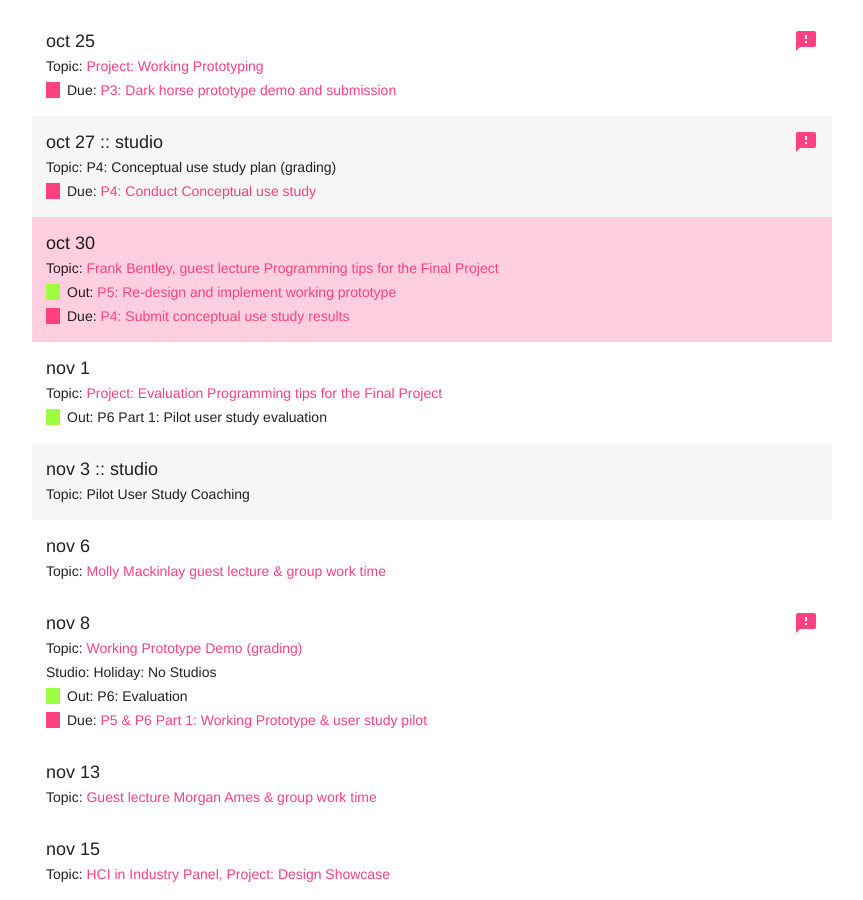
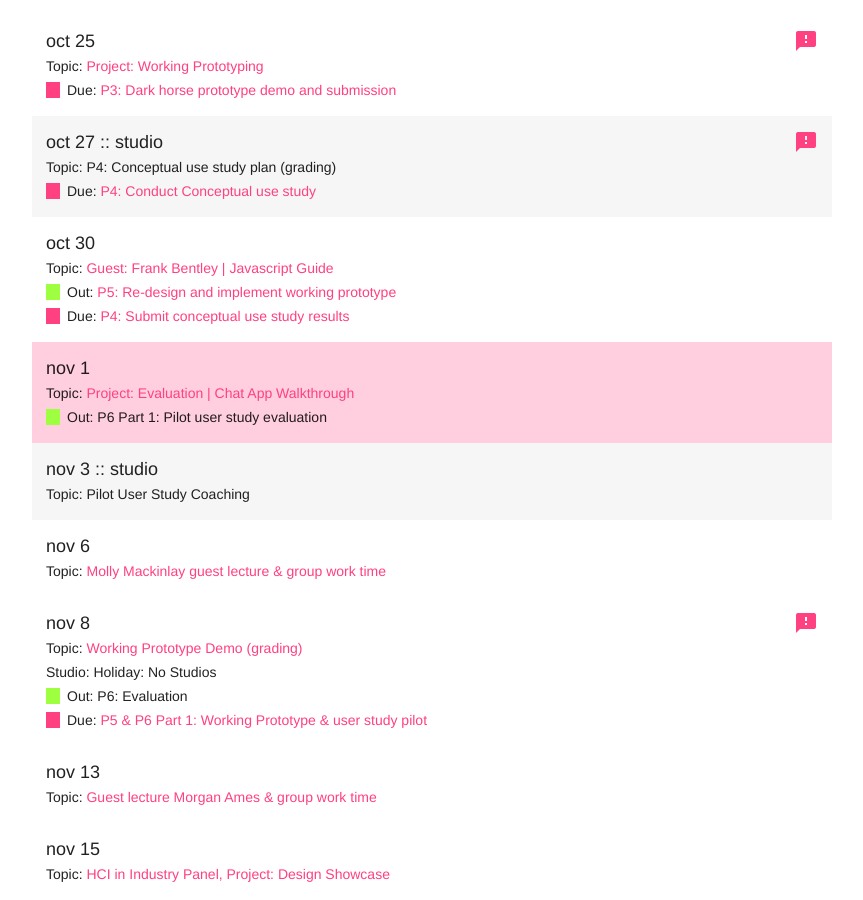
Before and after one commit to cs160-berkeley/website, a Jekyll site: the page built from schedule.md, in a window 1280 px wide and 900 px high, scrolled down 2732 px. Shown: the whole window, without its empty margins (208-1071 px from the left). Built offline with Jekyll 4.4.1, drawn with Linux system fonts in a browser that asks for light colours.

```diff
--- a/_data/CS160Schedule.csv
+++ b/_data/CS160Schedule.csv
@@ -156,12 +156,11 @@ Dark horse coaching on ideas (in Studio groups), Perhaps more Mockups games",,,,
 10W,25-Oct,Project: Working Prototyping,"Dark horse demo in class (grading)
 Conceptual use study coaching (in Studio groups) ",,T,,https://drive.google.com/open?id=0Bw5c_JsRiheEaEdVMWJ0cXJ6X00,,,"P3: Dark horse prototype demo and submission,https://docs.google.com/document/d/1KQ_sj9vjlnGjpapQsgNHHdmTKIFS6cHMJFnrb4onvvs/edit#",,,
 10S,27-Oct,P4: Conceptual use study plan (grading),Due: Conduct conceptual use study ,,T,T,,,,"P4: Conduct Conceptual use study,https://docs.google.com/document/d/1YeEacupctezlLfCruNBQ6hGDK7lZCa_CAV15nUFpZlQ/edit",,,
-11M,30-Oct,"Frank Bentley, guest lecture
-Programming tips for the Final Project","Guest lecture: Frank Bentley, Sharing news over social media
+11M,30-Oct,"Guest: Frank Bentley |
+Javascript Guide","Guest lecture: Frank Bentley, Sharing news over social media
 Programming lecture, Jeremy
-Launch P5",T,,,http://cs160.ninja/js-guide/,,"P5: Re-design and implement working prototype,https://docs.google.com/document/d/1sIRac--Qpj_zkPdCInkFS4zWLHXlrKF5iiKR_kfHK3I/edit#","P4: Submit conceptual use study results,https://docs.google.com/document/d/1YeEacupctezlLfCruNBQ6hGDK7lZCa_CAV15nUFpZlQ/edit",,,
-11W,1-Nov,"Project: Evaluation
-Programming tips for the Final Project","Evaluation--designing a study
+Launch P5",,,,http://cs160.ninja/js-guide/,,"P5: Re-design and implement working prototype,https://docs.google.com/document/d/1sIRac--Qpj_zkPdCInkFS4zWLHXlrKF5iiKR_kfHK3I/edit#","P4: Submit conceptual use study results,https://docs.google.com/document/d/1YeEacupctezlLfCruNBQ6hGDK7lZCa_CAV15nUFpZlQ/edit",,,
+11W,1-Nov,Project: Evaluation | Chat App Walkthrough,"Evaluation--designing a study
 Collecting data
 Analyzing data
 Visualizing data
@@ -170,7 +169,7 @@ Define core task
 Metrics to collect
 Short interview
 Break
-Programming lecture, Jeremy",,,,https://drive.google.com/open?id=0Bw5c_JsRiheEaEdVMWJ0cXJ6X00, ,P6 Part 1: Pilot user study evaluation,,,,
+Programming lecture, Jeremy",T,,,https://drive.google.com/open?id=0Bw5c_JsRiheEaEdVMWJ0cXJ6X00, ,P6 Part 1: Pilot user study evaluation,,,,
 11S,3-Nov,Pilot User Study Coaching,"Figma introduction?
 Coaching on how to design a pilot user study",,,T,,,,,,,
 12M,6-Nov,Molly Mackinlay guest lecture & group work time,"Molly Mackinlay, Google guest lecture
--- a/_data/schedule.yaml
+++ b/_data/schedule.yaml
@@ -322,14 +322,11 @@
     link: https://docs.google.com/document/d/1YeEacupctezlLfCruNBQ6hGDK7lZCa_CAV15nUFpZlQ/edit
 - Class: 11M
   Date: 2017 Oct 30
-  WebsiteLabel: |-
-    Frank Bentley, guest lecture
-    Programming tips for the Final Project
+  WebsiteLabel: "Guest: Frank Bentley | \nJavascript Guide"
   Topic: |-
     Guest lecture: Frank Bentley, Sharing news over social media
     Programming lecture, Jeremy
     Launch P5
-  Active: T
   Slides: http://cs160.ninja/js-guide/
   Assign:
     name: 'P5: Re-design and implement working prototype'
@@ -339,9 +336,7 @@
     link: https://docs.google.com/document/d/1YeEacupctezlLfCruNBQ6hGDK7lZCa_CAV15nUFpZlQ/edit
 - Class: 11W
   Date: 2017 Nov 1
-  WebsiteLabel: |-
-    Project: Evaluation
-    Programming tips for the Final Project
+  WebsiteLabel: 'Project: Evaluation | Chat App Walkthrough'
   Topic: |-
     Evaluation--designing a study
     Collecting data
@@ -353,6 +348,7 @@
     Short interview
     Break
     Programming lecture, Jeremy
+  Active: T
   Slides: https://drive.google.com/open?id=0Bw5c_JsRiheEaEdVMWJ0cXJ6X00
   Assign: 'P6 Part 1: Pilot user study evaluation'
 - Class: 11S
```
